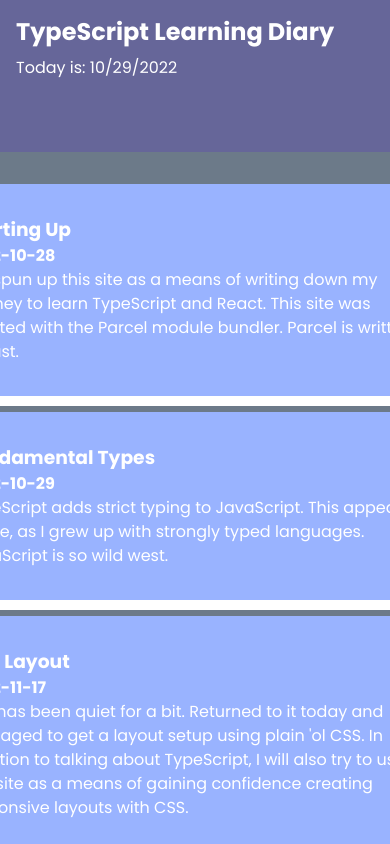
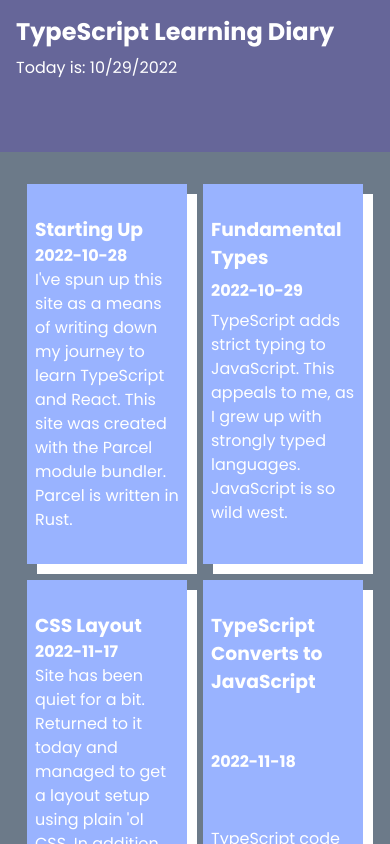
Before and after one commit to sentinel1909/typescript-react-diary, a React (Vite) app: page / in a window 390 px wide. Built offline with nearby package versions, Linux system fonts and the light colour scheme.

Commit message:
Continued fiddling with CSS layout

```diff
--- a/src/components/Content/Content.tsx
+++ b/src/components/Content/Content.tsx
@@ -13,7 +13,13 @@
 function Content() {
   return (
     <main>
-      <section className="container">{entriesList}</section>
+      <section className="uppercontainer">{entriesList}</section>
+      <section className="lowercontainer">
+        <article>
+          <h3>This is a Another Container</h3>
+          <p>More words coming soon...</p>
+        </article>
+      </section>
     </main>
   );
 }
--- a/src/data/entries.ts
+++ b/src/data/entries.ts
@@ -22,6 +22,13 @@
     story:
       "Site has been quiet for a bit. Returned to it today and managed to get a layout setup using plain 'ol CSS. In addition to talking about TypeScript, I will also try to use this site as a means of gaining confidence creating responsive layouts with CSS.",
   },
+  {
+    id: 4,
+    date: "2022-11-18",
+    title: "TypeScript Converts to JavaScript",
+    story:
+      "TypeScript code converts to JavaScript, which runs anywhere JavaScript runs: In a browser, on Node.js or Deno and in your apps.",
+  },
 ];
 
 export default entries;
--- a/src/index.css
+++ b/src/index.css
@@ -44,6 +44,7 @@
   /* base measurements */
 
   --max-width-container: 80rem;
+  --max-height-container: 20rem;
   --pad: clamp(0.5em, min(2vw, 4vh), 4em);
 }
 
@@ -161,7 +162,7 @@
   line-height: 2;
 }
 
-.container {
+.uppercontainer {
   display: flex;
   flex-wrap: wrap;
   justify-content: center;
@@ -172,7 +173,7 @@
   background-color: var(--colour-container-bg);
 }
 
-.container > article {
+.uppercontainer > article {
   flex-grow: 0;
   display: flex;
   flex-direction: column;
@@ -182,3 +183,21 @@
   background-color: var(--colour-card-bg);
   box-shadow: 10px 10px;
 }
+
+.lowercontainer {
+  display: flex;
+  flex-wrap: wrap;
+  justify-content: center;
+  height: var(--max-height-container);
+  max-width: var(--max-width-container);
+  margin: 4em auto;
+  padding: 1rem var(--pad);
+  background-color: var(--colour-container-bg);
+}
+
+/* media query - kicks in below 420 pixels */
+@media (max-width: 420px) {
+  .uppercontainer > article {
+    width: 10em;
+  }
+}
```
